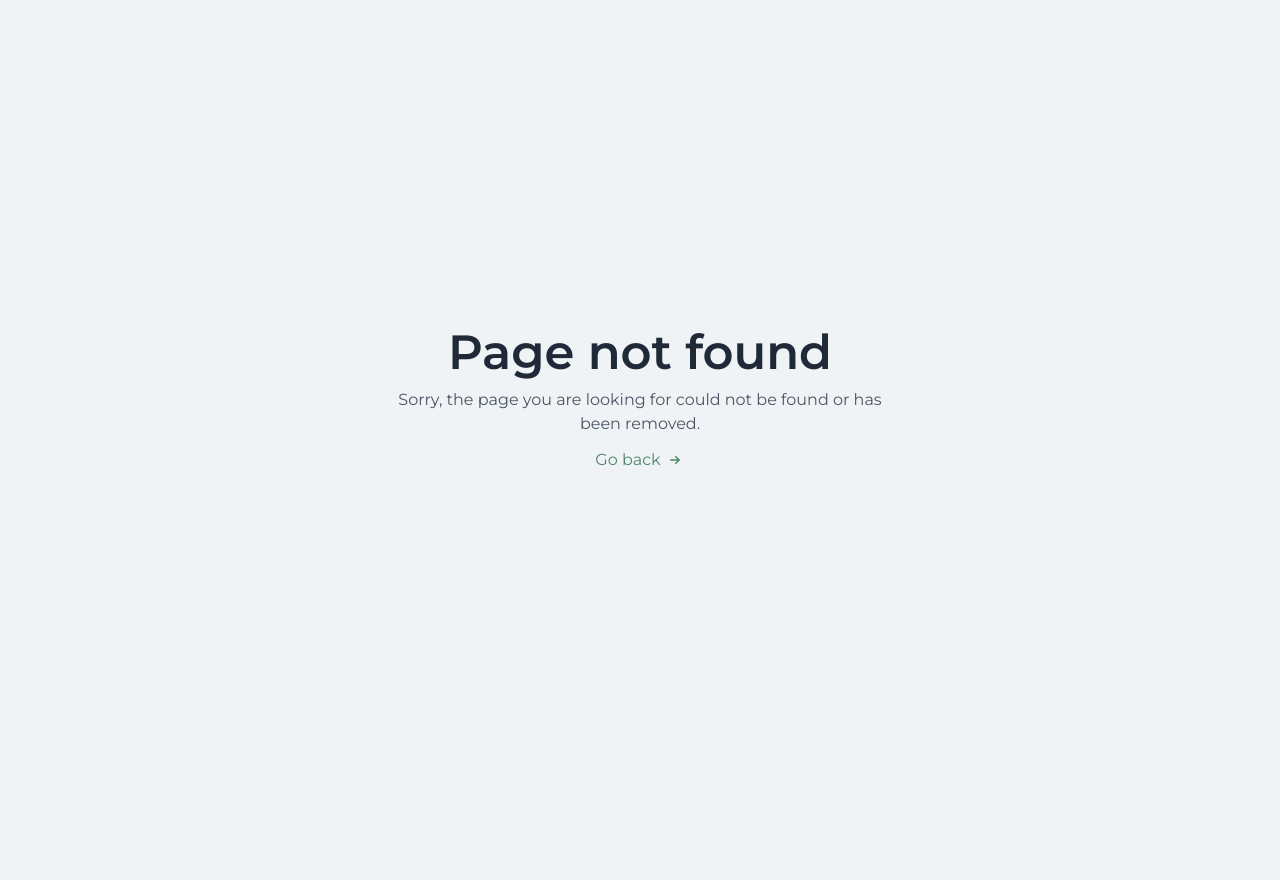
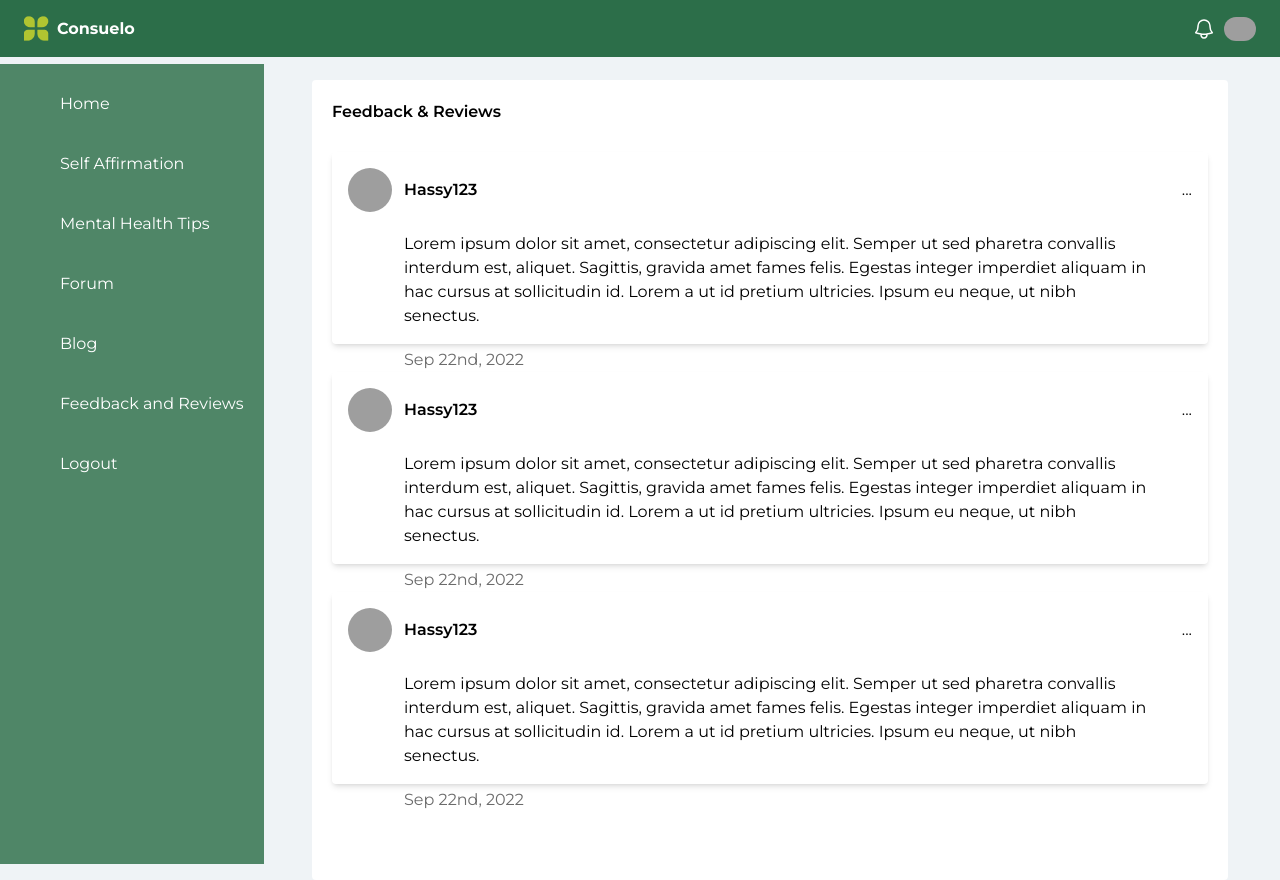
Before and after one commit to consuelo-th/consuelo-frontend, a React (Vite) app: page /dashboard/feedbacks in a window 1280 px wide. Before the commit this address had no page. Before the commit the page ends 800 px from the top, so only its background shows below. Built offline with nearby package versions, Linux system fonts and the light colour scheme; grey boxes are pictures that could not be loaded; a web font is replaced by a local one.

Commit message:
worked on the feedbackReview page

```diff
--- a/src/App.jsx
+++ b/src/App.jsx
@@ -1,38 +1,37 @@
-import React from 'react';
+import React from "react";
 import { Routes, Route } from "react-router-dom";
-import './App.css';
-import Blog from './pages/Blog';
-import Blogs from './pages/AllBlogs';
-import Home from './pages/Home';
-import Landing from './pages/Landing';
-import Layout from './layout/Layout';
-import NoPage from './pages/NoPage';
-import SelfAffirmation from './pages/SelfAffirmation';
-import MentalHealthTips from './pages/MentalHealthTips';
-import Forum from './pages/Forum';
-import Profile from './pages/Profile';
+import "./App.css";
+import Blog from "./pages/Blog";
+import Blogs from "./pages/AllBlogs";
+import Home from "./pages/Home";
+import Landing from "./pages/Landing";
+import Layout from "./layout/Layout";
+import NoPage from "./pages/NoPage";
+import SelfAffirmation from "./pages/SelfAffirmation";
+import MentalHealthTips from "./pages/MentalHealthTips";
+import Forum from "./pages/Forum";
+import Profile from "./pages/Profile";
+import FeedbackandReviews from "./pages/FeedbackandReviews";
 
 function App() {
-
   return (
     <Routes>
       <Route path="/" element={<Landing />} />
-        <Route path="/dashboard" element={<Layout />} >
+      <Route path="/dashboard" element={<Layout />}>
         <Route index element={<Home />} />
         <Route path="home" element={<Home />} />
-          <Route path="self-affirmation" element={<SelfAffirmation />}/>
-          <Route path="mental-health-tips" element={<MentalHealthTips />}/>
-          <Route path="forum" element={<Forum />}/>
-          <Route path="blogs" element={<Blogs />}/>
-          <Route path="blog/:id" element={<Blog />}/>
-          <Route path="community" />
+        <Route path="self-affirmation" element={<SelfAffirmation />} />
+        <Route path="mental-health-tips" element={<MentalHealthTips />} />
+        <Route path="forum" element={<Forum />} />
+        <Route path="blogs" element={<Blogs />} />
+        <Route path="blog/:id" element={<Blog />} />
+        <Route path="feedbacks" element={<FeedbackandReviews />} />
       </Route>
 
-        <Route path="/me" element={<Profile />}/>
+      <Route path="/me" element={<Profile />} />
       <Route path="*" element={<NoPage />} />
     </Routes>
-  )
-
+  );
 }
 
-export default App
+export default App;
--- /dev/null
+++ b/src/components/FeedbackCard.jsx
@@ -0,0 +1,25 @@
+import React from "react";
+
+const FeedbackCard = (image, userName, description, date) => {
+  return (
+    <div className="h-[15rem]  rounded p-4 shadow-md mt-7">
+      <div className="flex ">
+        <div className="w-full  flex items-center gap-3 ">
+          <img
+            src={image}
+            alt="Profile picture"
+            className="rounded-full w-11 h-11"
+          />
+          <p className="font-medium">{userName}</p>
+        </div>
+        <button>...</button>
+      </div>
+      <div className="pl-14 pr-10 pt-5 flex-col">
+        <p>{description}</p>
+        <p className="mt-5 text-[#6B6B6B]">{date}</p>
+      </div>
+    </div>
+  );
+};
+
+export default FeedbackCard;
--- a/src/data.js
+++ b/src/data.js
@@ -1,79 +1,84 @@
 export let navigation = [
   {
     id: 0,
-        title:'Home',
-        path: '/dashboard',
+    title: "Home",
+    path: "/dashboard",
     // icon: 'M2.25 12l8.954-8.955c.44-.439 1.152-.439 1.591 0L21.75 12M4.5 9.75v10.125c0 .621.504 1.125 1.125 1.125H9.75v-4.875c0-.621.504-1.125 1.125-1.125h2.25c.621 0 1.125.504 1.125 1.125V21h4.125c.621 0 1.125-.504 1.125-1.125V9.75M8.25 21h8.25'
   },
   {
     id: 1,
-        title:'Self Affirmation',
-        path: '/dashboard/self-affirmation',
-        icon: ''
+    title: "Self Affirmation",
+    path: "/dashboard/self-affirmation",
+    icon: "",
   },
   {
     id: 2,
-        title:'Mental Health Tips',
-        path: '/dashboard/mental-health-tips',
-        icon: ''
+    title: "Mental Health Tips",
+    path: "/dashboard/mental-health-tips",
+    icon: "",
   },
   {
     id: 3,
-        title:'Forum',
-        path: '/dashboard/forum',
+    title: "Forum",
+    path: "/dashboard/forum",
     // icon: 'M3.43 2.524A41.29 41.29 0 0110 2c2.236 0 4.43.18 6.57.524 1.437.231 2.43 1.49 2.43 2.902v5.148c0 1.413-.993 2.67-2.43 2.902a41.202 41.202 0 01-5.183.501.78.78 0 00-.528.224l-3.579 3.58A.75.75 0 016 17.25v-3.443a41.033 41.033 0 01-2.57-.33C1.993 13.244 1 11.986 1 10.573V5.426c0-1.413.993-2.67 2.43-2.902z'
   },
   {
     id: 4,
-        title:'Blog',
-        path: '/dashboard/blogs',
-        icon: ''
+    title: "Blog",
+    path: "/dashboard/blogs",
+    icon: "",
   },
   {
     id: 5,
-        title:'Feedback and Reviews',
-        path: '/dashboard/feedbacks',
-        icon: ''
+    title: "Feedback and Reviews",
+    path: "/dashboard/feedbacks",
+    icon: "",
   },
   {
     id: 6,
-        title:'Logout',
-        path: '/logout',
+    title: "Logout",
+    path: "/logout",
     // icon: 'M15.75 9V5.25A2.25 2.25 0 0013.5 3h-6a2.25 2.25 0 00-2.25 2.25v13.5A2.25 2.25 0 007.5 21h6a2.25 2.25 0 002.25-2.25V15M12 9l-3 3m0 0l3 3m-3-3h12.75'
-    }
+  },
 ];
 
 export let blogs = [
   {
     id: 1,
     title: "The Benefits of Daily Meditation",
-      content: "Meditation has been proven to reduce stress, improve focus, and increase overall well-being. By taking just a few minutes each day to meditate, you can reap these benefits and more.",
-      image: "https://example.com/meditation.jpg"
+    content:
+      "Meditation has been proven to reduce stress, improve focus, and increase overall well-being. By taking just a few minutes each day to meditate, you can reap these benefits and more.",
+    image: "https://example.com/meditation.jpg",
   },
   {
     id: 2,
     title: "5 Tips for Eating Healthier on a Budget",
-      content: "Eating healthy doesn't have to be expensive. With a few smart shopping strategies and meal planning, you can enjoy nutritious meals without breaking the bank.",
-      image: "https://example.com/healthy-eating.jpg"
+    content:
+      "Eating healthy doesn't have to be expensive. With a few smart shopping strategies and meal planning, you can enjoy nutritious meals without breaking the bank.",
+    image: "https://example.com/healthy-eating.jpg",
   },
   {
     id: 3,
     title: "The Importance of Regular Exercise",
-      content: "Regular exercise is essential for maintaining good health and reducing the risk of chronic diseases. Whether it's through running, cycling, or yoga, find an activity that you enjoy and make it a part of your routine.",
-      image: "https://example.com/exercise.jpg"
+    content:
+      "Regular exercise is essential for maintaining good health and reducing the risk of chronic diseases. Whether it's through running, cycling, or yoga, find an activity that you enjoy and make it a part of your routine.",
+    image: "https://example.com/exercise.jpg",
   },
   {
     id: 4,
     title: "How to Start a Successful Online Business",
-      content: "Starting an online business can be challenging, but with the right strategies and tools, it's possible to create a profitable and sustainable business. From identifying your niche to building your website, this guide will walk you through the steps to success.",
-      image: "https://example.com/online-business.jpg"
+    content:
+      "Starting an online business can be challenging, but with the right strategies and tools, it's possible to create a profitable and sustainable business. From identifying your niche to building your website, this guide will walk you through the steps to success.",
+    image: "https://example.com/online-business.jpg",
   },
   {
     id: 5,
     title: "The Benefits of Learning a New Language",
-      content: "Learning a new language can open up a world of opportunities, from travel to career advancement. It can also improve cognitive function and overall brain health. Find a language that interests you and start learning today!",
-      image: "https://example.com/language-learning.jpg"
-    }
+    content:
+      "Learning a new language can open up a world of opportunities, from travel to career advancement. It can also improve cognitive function and overall brain health. Find a language that interests you and start learning today!",
+    image: "https://example.com/language-learning.jpg",
+  },
 ];
 
 export let healthTips = [
@@ -84,7 +89,7 @@ export let healthTips = [
     authorLogo: "https://api.uifaces.co/our-content/donated/xZ4wg2Xj.jpg",
     authorName: "Sidi dev",
     date: "Jan 4 2022",
-        href: "javascript:void(0)"
+    href: "javascript:void(0)",
   },
   {
     title: "A Quick Guide to WordPress Hosting",
@@ -93,7 +98,7 @@ export let healthTips = [
     authorLogo: "https://api.uifaces.co/our-content/donated/FJkauyEa.jpg",
     authorName: "Micheal",
     date: "Jan 4 2022",
-        href: "javascript:void(0)"
+    href: "javascript:void(0)",
   },
   {
     title: "7 Promising VS Code Extensions Introduced in 2022",
@@ -102,7 +107,7 @@ export let healthTips = [
     authorLogo: "https://randomuser.me/api/portraits/men/46.jpg",
     authorName: "Luis",
     date: "Jan 4 2022",
-        href: "javascript:void(0)"
+    href: "javascript:void(0)",
   },
   {
     title: "How to Use Root C++ Interpreter Shell to Write C++ Programs",
@@ -111,7 +116,7 @@ export let healthTips = [
     authorLogo: "https://api.uifaces.co/our-content/donated/KtCFjlD4.jpg",
     authorName: "Lourin",
     date: "Jan 4 2022",
-        href: "javascript:void(0)"
+    href: "javascript:void(0)",
   },
   {
     title: "What is SaaS? Software as a Service Explained",
@@ -120,7 +125,7 @@ export let healthTips = [
     authorLogo: "https://api.uifaces.co/our-content/donated/xZ4wg2Xj.jpg",
     authorName: "Sidi dev",
     date: "Jan 4 2022",
-        href: "javascript:void(0)"
+    href: "javascript:void(0)",
   },
   {
     title: "A Quick Guide to WordPress Hosting",
@@ -129,7 +134,7 @@ export let healthTips = [
     authorLogo: "https://api.uifaces.co/our-content/donated/FJkauyEa.jpg",
     authorName: "Micheal",
     date: "Jan 4 2022",
-        href: "javascript:void(0)"
+    href: "javascript:void(0)",
   },
   {
     title: "7 Promising VS Code Extensions Introduced in 2022",
@@ -138,7 +143,7 @@ export let healthTips = [
     authorLogo: "https://randomuser.me/api/portraits/men/46.jpg",
     authorName: "Luis",
     date: "Jan 4 2022",
-        href: "javascript:void(0)"
+    href: "javascript:void(0)",
   },
   {
     title: "How to Use Root C++ Interpreter Shell to Write C++ Programs",
@@ -147,14 +152,42 @@ export let healthTips = [
     authorLogo: "https://api.uifaces.co/our-content/donated/KtCFjlD4.jpg",
     authorName: "Lourin",
     date: "Jan 4 2022",
-        href: "javascript:void(0)"
-    },{
+    href: "javascript:void(0)",
+  },
+  {
     title: "7 Promising VS Code Extensions Introduced in 2022",
     desc: "I hope I remembered all the stuff that they needed to know. They're like, 'okay,' and write it in their little reading notebooks. I realized today that I have all this stuff that",
     img: "https://images.unsplash.com/photo-1517694712202-14dd9538aa97?ixlib=rb-1.2.1&ixid=MnwxMjA3fDB8MHxwaG90by1wYWdlfHx8fGVufDB8fHx8&auto=format&fit=crop&w=870&q=80",
     authorLogo: "https://randomuser.me/api/portraits/men/46.jpg",
     authorName: "Luis",
     date: "Jan 4 2022",
-      href: "javascript:void(0)"
-  }
-]
+    href: "javascript:void(0)",
+  },
+];
+
+export const FeedbackData = [
+  {
+    image:
+      "https://images.unsplash.com/photo-1617529497471-9218633199c0?ixlib=rb-1.2.1&ixid=MnwxMjA3fDB8MHxwaG90by1wYWdlfHx8fGVufDB8fHx8&auto=format&fit=crop&w=870&q=80",
+    userName: "Hassy123",
+    description:
+      "Lorem ipsum dolor sit amet, consectetur adipiscing elit. Semper ut sed pharetra convallis interdum est, aliquet. Sagittis, gravida amet fames felis. Egestas integer imperdiet aliquam in hac cursus at sollicitudin id. Lorem a ut id pretium ultricies. Ipsum eu neque, ut nibh senectus.",
+    date: "Sep 22nd, 2022",
+  },
+  {
+    image:
+      "https://images.unsplash.com/photo-1617529497471-9218633199c0?ixlib=rb-1.2.1&ixid=MnwxMjA3fDB8MHxwaG90by1wYWdlfHx8fGVufDB8fHx8&auto=format&fit=crop&w=870&q=80",
+    userName: "Hassy123",
+    description:
+      "Lorem ipsum dolor sit amet, consectetur adipiscing elit. Semper ut sed pharetra convallis interdum est, aliquet. Sagittis, gravida amet fames felis. Egestas integer imperdiet aliquam in hac cursus at sollicitudin id. Lorem a ut id pretium ultricies. Ipsum eu neque, ut nibh senectus.",
+    date: "Sep 22nd, 2022",
+  },
+  {
+    image:
+      "https://images.unsplash.com/photo-1617529497471-9218633199c0?ixlib=rb-1.2.1&ixid=MnwxMjA3fDB8MHxwaG90by1wYWdlfHx8fGVufDB8fHx8&auto=format&fit=crop&w=870&q=80",
+    userName: "Hassy123",
+    description:
+      "Lorem ipsum dolor sit amet, consectetur adipiscing elit. Semper ut sed pharetra convallis interdum est, aliquet. Sagittis, gravida amet fames felis. Egestas integer imperdiet aliquam in hac cursus at sollicitudin id. Lorem a ut id pretium ultricies. Ipsum eu neque, ut nibh senectus.",
+    date: "Sep 22nd, 2022",
+  },
+];
--- /dev/null
+++ b/src/pages/FeedbackandReviews.jsx
@@ -0,0 +1,35 @@
+import React from "react";
+import FeedbackCard from "../components/FeedbackCard";
+import { FeedbackData } from "../data";
+
+const FeedBackandReviews = () => {
+  return (
+    <div className="h-[50rem] bg-white rounded p-5">
+      <h3 className=" font-semibold">Feedback & Reviews </h3>
+      <div>
+        {FeedbackData.map((item, itemIndex) => (
+          <div className="h-[12rem]  rounded p-4 shadow-md mt-7">
+            <div className="flex ">
+              <div className="w-full  flex items-center gap-3 ">
+                <img
+                  src={item.image}
+                  alt="Profile picture"
+                  className="rounded-full w-11 h-11"
+                  key={itemIndex}
+                />
+                <p className="font-semibold">{item.userName}</p>
+              </div>
+              <button>...</button>
+            </div>
+            <div className="pl-14 pr-10 pt-5 flex-col">
+              <p>{item.description}</p>
+              <p className="mt-5 text-[#6B6B6B]">{item.date}</p>
+            </div>
+          </div>
+        ))}
+      </div>
+    </div>
+  );
+};
+
+export default FeedBackandReviews;
```
Also changed, not shown: public/images/FeedbackImage.png (added), 1 other file (tests, documents, lock files or other folders). Lines whose indentation alone changed are shown as unchanged.
